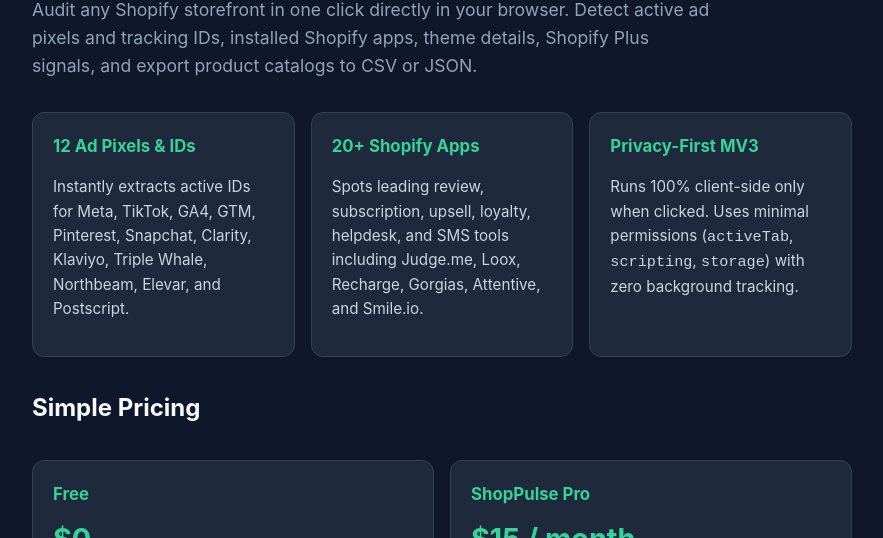
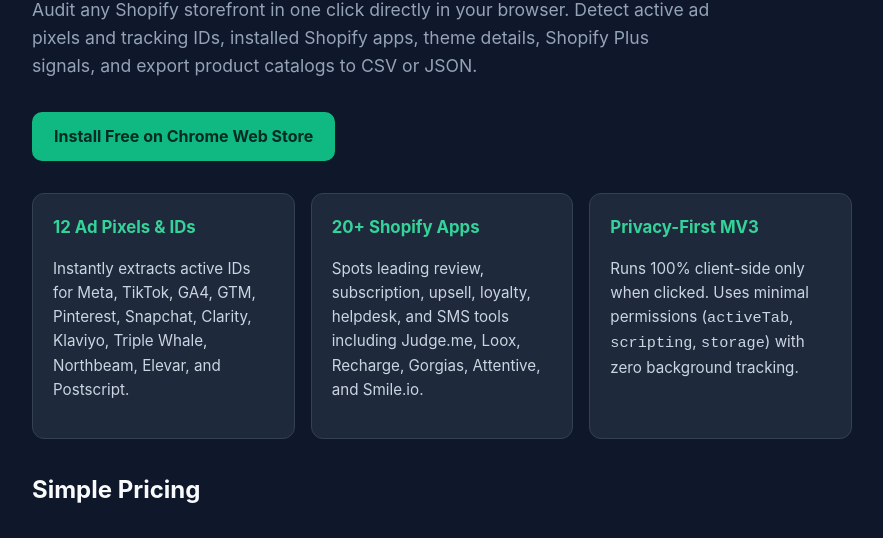
Before and after one commit to ferrazmichel/shoppulse-docs, a plain HTML site: page index.html in a window 1280 px wide. Shown: the part 197-735 px from the top of the page, without its empty margins (198-1081 px from the left). Drawn offline with Linux system fonts and the light colour scheme.

Commit message:
feat: adiciona botao Install Free on Chrome Web Store e plano anual

```diff
--- a/index.html
+++ b/index.html
@@ -57,6 +57,19 @@
       .pricing { margin-top: 32px; }
       .price-tag { font-size: 1.8rem; font-weight: 700; color: var(--accent-bright); margin: 6px 0; }
       a { color: var(--accent-bright); }
+      .cta-btn {
+        display: inline-block;
+        margin-top: 14px;
+        background: var(--accent);
+        color: #022c22;
+        font-weight: 700;
+        padding: 12px 22px;
+        border-radius: 10px;
+        text-decoration: none;
+        font-size: 1rem;
+      }
+      .cta-btn:hover { background: var(--accent-bright); }
+      .sub-price { color: var(--muted); font-size: 0.9rem; margin: -2px 0 10px; }
       footer {
         margin-top: 48px;
         padding-top: 20px;
@@ -78,6 +91,14 @@
         Audit any Shopify storefront in one click directly in your browser. Detect active ad pixels and tracking IDs,
         installed Shopify apps, theme details, Shopify Plus signals, and export product catalogs to CSV or JSON.
       </p>
+      <a
+        class="cta-btn"
+        href="https://chromewebstore.google.com/detail/shoppulse-shopify-pixel-a/nbmgmembajfhfnebbedfddjdoeimknad"
+        target="_blank"
+        rel="noopener noreferrer"
+      >
+        Install Free on Chrome Web Store
+      </a>
 
       <section class="grid">
         <div class="card">
@@ -109,6 +130,7 @@
           <div class="card">
             <h2>ShopPulse Pro</h2>
             <div class="price-tag">$15 / month</div>
+            <div class="sub-price">or $120 / year — save 33%</div>
             <ul>
               <li>Unlimited catalog CSV exports (250+ products / all variants)</li>
               <li>Full structured JSON catalog &amp; metadata exports</li>
```
